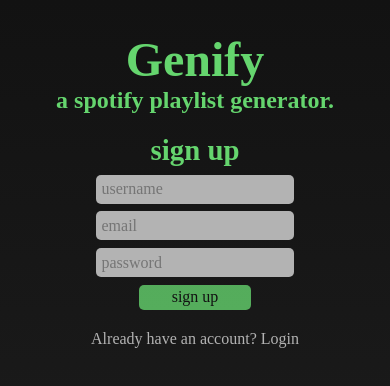
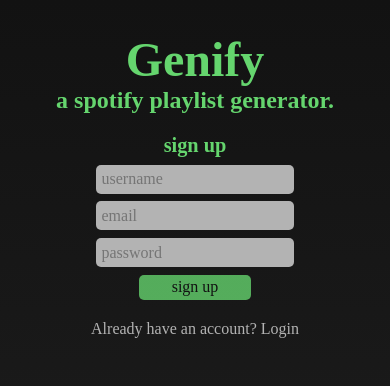
Before and after one commit to samanthashleyrose/Genify, a React (Vite) app in the folder client/: page /SignUp in a window 390 px wide. Shown: the top 386 px of the page. Built offline with nearby package versions, Linux system fonts and the light colour scheme; a web font is replaced by a local one; what react-spotify-api would draw is missing.

Commit message:
Small changes to css

```diff
--- a/client/src/main.css
+++ b/client/src/main.css
@@ -690,7 +690,7 @@
 
     /* LOGIN / SIGN-UP / BUTTONS */
     .h3-title {
-        font-size: 1.8rem;
+        font-size: 1.27rem;
     }
 
     #username-input,
@@ -741,11 +741,17 @@
     /* CREATE PLAYLIST */
     .instructions {
         font-size: 1rem;
+        width: 70%;
     }
 
     /* SELECT GENRE */
     .countdown {
-        font-size: 1.1rem;
+        font-size: 1rem;
+    }
+
+    /* SELECT ARTISTS */
+    #h4-selected-artists {
+        font-size: 1.12rem;
     }
 
     /* NAME PLAYLIST */
```
